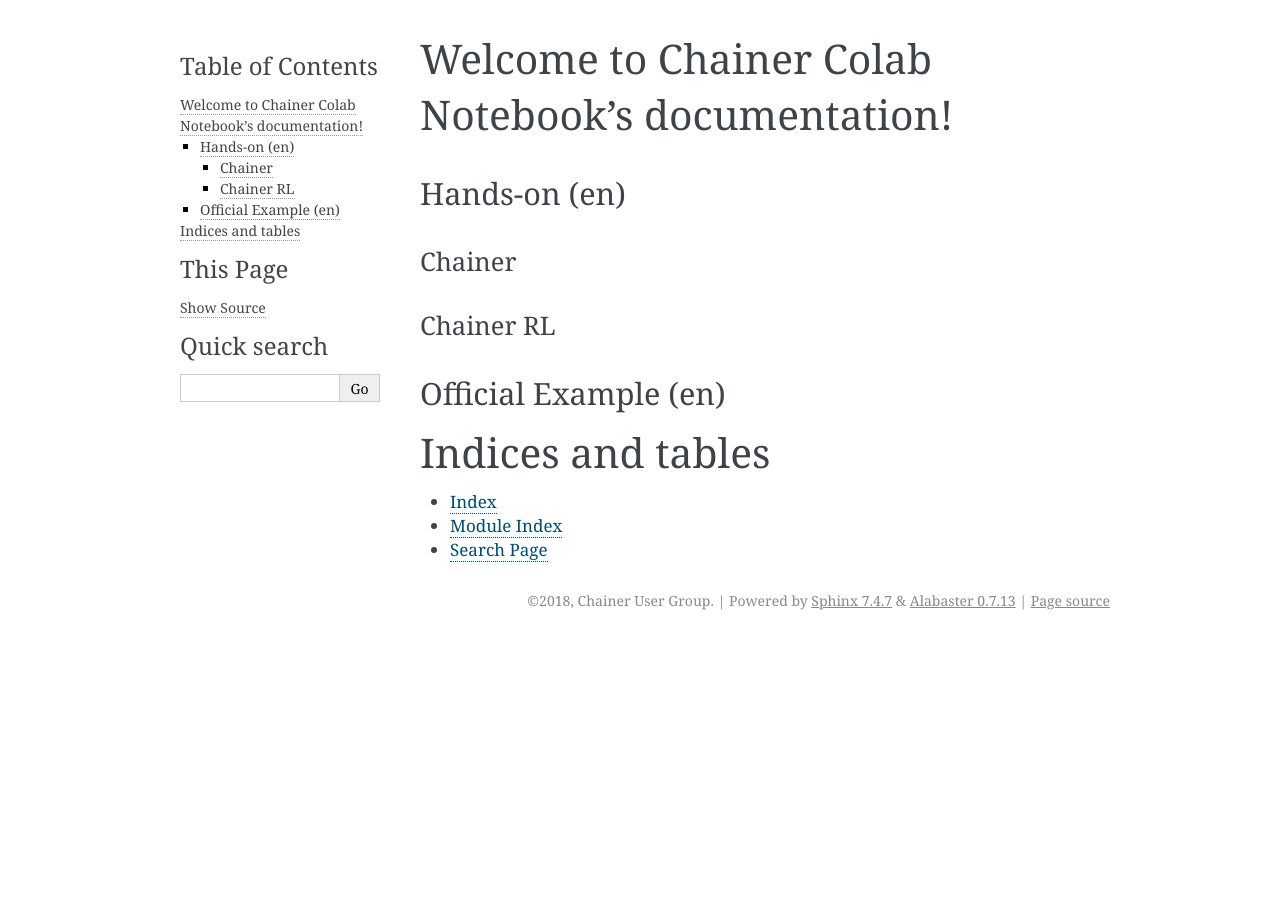
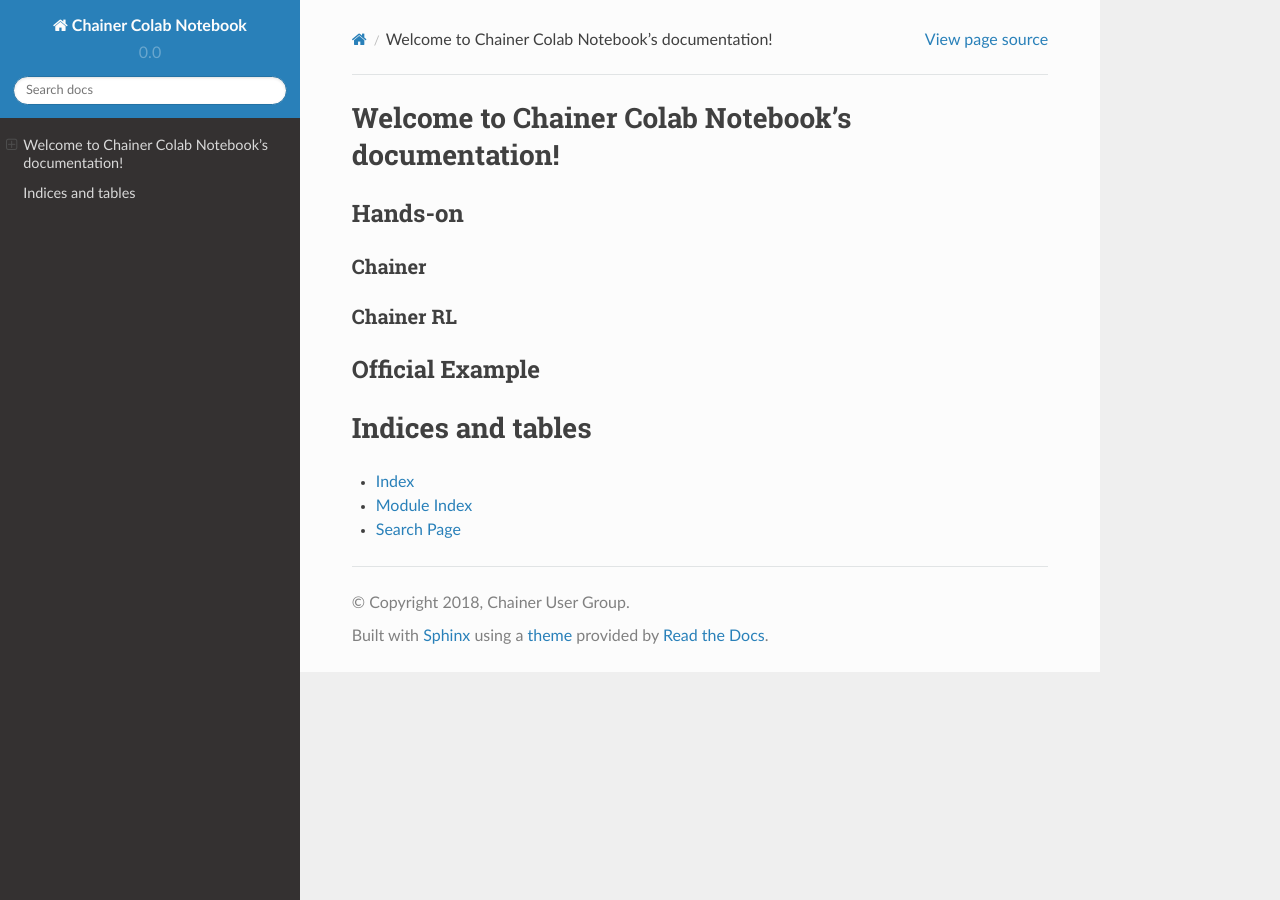
Before and after one commit to chainer-community/chainer-colab-notebook, a Sphinx documentation site: the page built from docs/source/index.rst, in a window 1280 px wide. Built offline with Sphinx 7.4.7 and the Read the Docs theme 2.0.0, drawn with Linux system fonts in a browser that asks for light colours.

Commit message:
Change thema (#26)

```diff
--- a/docs/source/conf.py
+++ b/docs/source/conf.py
@@ -87,7 +87,7 @@
 # The theme to use for HTML and HTML Help pages.  See the documentation for
 # a list of builtin themes.
 #
-html_theme = 'alabaster'
+html_theme = 'sphinx_rtd_theme'
 
 # Theme options are theme-specific and customize the look and feel of a theme
 # further.  For a list of options available for each theme, see the
--- a/docs/source/index.rst
+++ b/docs/source/index.rst
@@ -1,8 +1,8 @@
 Welcome to Chainer Colab Notebook's documentation!
 ==================================================
 
-Hands-on (en)
---------------
+Hands-on
+---------
 
 Chainer
 ^^^^^^^^^^^
@@ -22,8 +22,8 @@
 
    notebook/hands_on_en/chainerrl/*
 
-Official Example (en)
-----------------------
+Official Example
+-----------------
 
 .. toctree::
    :glob:
```
Also changed, not shown: docs/source_ja/index.rst (+4 -4 lines).
